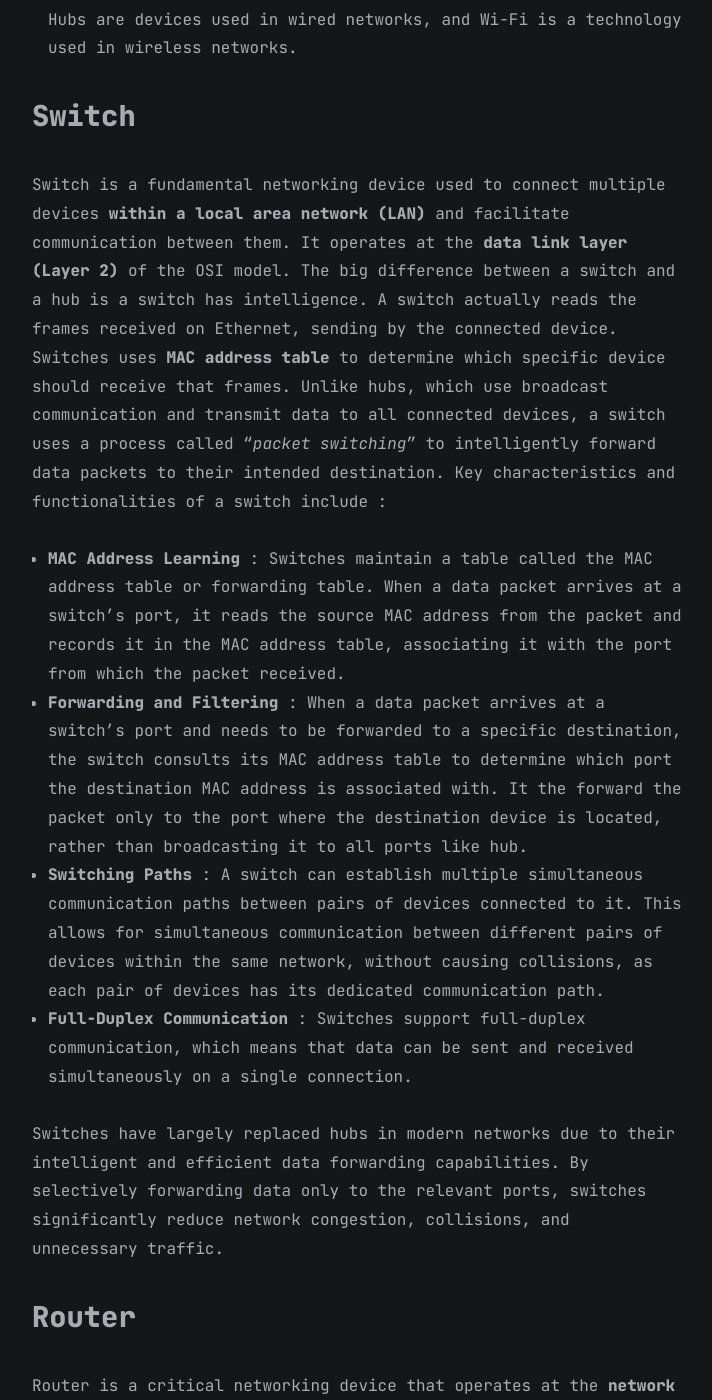
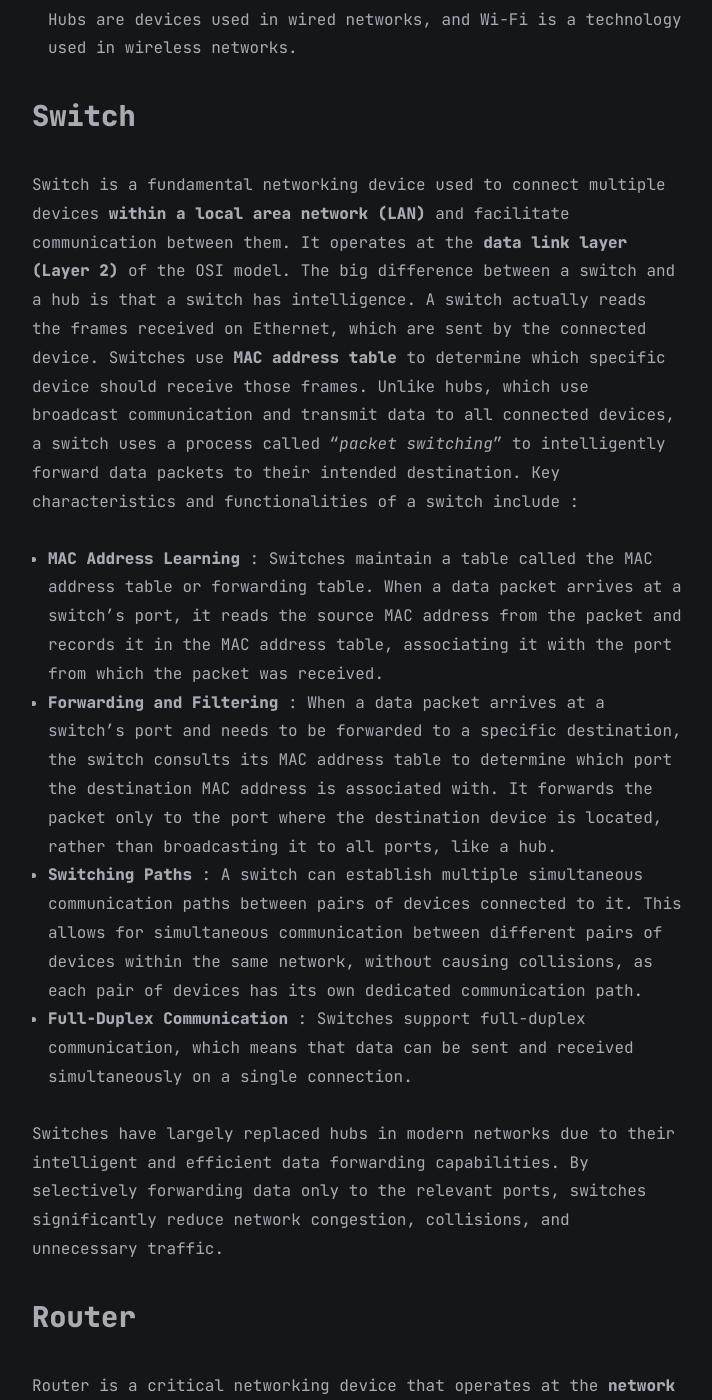
Before and after one commit to faridarif/faridarif.github.io, a Jekyll site: the page built from all_collections/_posts/2023-04-25-Network-Devices.md, in a window 1280 px wide and 1400 px high, scrolled down 2143 px. Shown: the whole window, without its empty margins (283-995 px from the left). Built offline with Jekyll 4.4.1, drawn with Linux system fonts in a browser that asks for light colours; some of the changed text lies outside the part shown.

Commit message:
Update 2023-04-25-Network-Devices.md

```diff
--- a/all_collections/_posts/2023-04-25-Network-Devices.md
+++ b/all_collections/_posts/2023-04-25-Network-Devices.md
@@ -5,13 +5,13 @@ date: 2023-04-25
 categories: ["Networking"]
 ---
 
-**Note: There are several other networking devices and equipment commonly used in various network environments. However, Repeaters, Hubs, Switches, and Routers are the most basic and crucial networking devices used in various network environments. These devices form the building blocks of networking infrastructure, and their proper deployment and configuration are essential for efficient data transmission, secure communication, and reliable network connectivity. This blog post will not explains in detail how these devices work.**
+**Note: There are several other networking devices and equipment commonly used in various network environments. However, Repeaters, Hubs, Switches, and Routers are the most basic and crucial networking devices used in various network environments. These devices form the building blocks of networking infrastructure, and their proper deployment and configuration are essential for efficient data transmission, secure communication, and reliable network connectivity. This blog post will not explain in detail how these devices work.**
 
 ## Repeater
 
-Repeater is a basic networking device used to extend the range of a network by amplifying or regenerating signals. The repeater would repeat the signal from one port to another. The repeater basically didn't understand the actual signal, but it just amplified the signal from one port to another. Its primary function is to receive weak signals, clean them up, and then retransmit them at a higher power level to cover longer distances. Repeater works at the **physical layer (Layer 1)** of the OSI model. **Repeater only helps to extend network reach. It does not increase the overall network bandwidth**. Repeater typically have two ports which is an input port and an output port. **Repeaters** operates in **full-duplex** mode, because they receive and transmit at the same time. **The repeater user** is usually operating in **half-duplex**.
+Repeater is a basic networking device used to extend the range of a network by amplifying or regenerating signals. The repeater would repeat the signal from one port to another. The repeater basically didn't understand the actual signal, but it just amplified the signal from one port to another. Its primary function is to receive weak signals, clean them up, and then retransmit them at a higher power level to cover longer distances. Repeater works at the **physical layer (Layer 1)** of the OSI model. **Repeater only helps to extend network reach. It does not increase the overall network bandwidth**. Repeater typically have two ports, which are an input port and an output port. **Repeaters** operate in **full-duplex** mode, because they receive and transmit at the same time. **The repeater user** is usually operating in **half-duplex**.
 
-- In traditional wired networks, a repeater is used to overcome the limitations of signal attenuation over long distances. As data travels along a network cable, it gradually loses strength due to resistance and other factors, that may lead to data loss and poor network performance.
+- In traditional wired networks, a repeater is used to overcome the limitations of signal attenuation over long distances. As data travels along a network cable, it gradually loses strength due to resistance and other factors that may lead to data loss and poor network performance.
 
 - In modern networking, the functionality of repeaters is often integrated into other devices such as routers and access points.
 
@@ -19,17 +19,17 @@ Repeater is a basic networking device used to extend the range of a network by a
 
 ## Hub
 
-Hub is often referred to as a "*multi-port repeater*" because it shares similarities with a repeater and has multiple ports to connect multiple devices. The primary function of a hub is to receive incoming data packet from one connected device and **broadcast** them or repeating the signal to all other connected devices. This broadcasting approach is often referred to as "*flooding*". Hubs also didn't understand the actual signal. This means that Hubs do not have the intelligence to determine which specific device should receive that data packet or signal. Both repeater and hub works at the **physical layer (Layer 1)** of the OSI model. Hubs operates in **half-duplex** mode. Only one device can send or receive data at a time.
+Hub is often referred to as a "*multi-port repeater*" because it shares similarities with a repeater and has multiple ports to connect multiple devices. The primary function of a hub is to receive incoming data packets from one connected device and **broadcast** them, or repeat the signal to all other connected devices. This broadcasting approach is often referred to as "*flooding*". Hubs also didn't understand the actual signal. This means that Hubs do not have the intelligence to determine which specific device should receive that data packet or signal. Both repeater and hub work at the **physical layer (Layer 1)** of the OSI model. Hubs operates in **half-duplex** mode. Only one device can send or receive data at a time.
 
 - The Wi-Fi network is essentially a "*hub in the air*". While both hubs and Wi-Fi networks use broadcast communication, the main difference lies in the medium and the underlying technologies. Hubs are devices used in wired networks, and Wi-Fi is a technology used in wireless networks.
 
 ## Switch
 
-Switch is a fundamental networking device used to connect multiple devices **within a local area network (LAN)** and facilitate communication between them. It operates at the **data link layer (Layer 2)** of the OSI model. The big difference between a switch and a hub is a switch has intelligence. A switch actually reads the frames received on Ethernet, sending by the connected device. Switches uses **MAC address table** to determine which specific device should receive that frames. Unlike hubs, which use broadcast communication and transmit data to all connected devices, a switch uses a process called "*packet switching*" to intelligently forward data packets to their intended destination. Key characteristics and functionalities of a switch include :
+Switch is a fundamental networking device used to connect multiple devices **within a local area network (LAN)** and facilitate communication between them. It operates at the **data link layer (Layer 2)** of the OSI model. The big difference between a switch and a hub is that a switch has intelligence. A switch actually reads the frames received on Ethernet, which are sent by the connected device. Switches use **MAC address table** to determine which specific device should receive those frames. Unlike hubs, which use broadcast communication and transmit data to all connected devices, a switch uses a process called "*packet switching*" to intelligently forward data packets to their intended destination. Key characteristics and functionalities of a switch include :
 
-- **MAC Address Learning** : Switches maintain a table called the MAC address table or forwarding table. When a data packet arrives at a switch's port, it reads the source MAC address from the packet and records it in the MAC address table, associating it with the port from which the packet received.
-- **Forwarding and Filtering** : When a data packet arrives at a switch's port and needs to be forwarded to a specific destination, the switch consults its MAC address table to determine which port the destination MAC address is associated with. It the forward the packet only to the port where the destination device is located, rather than broadcasting it to all ports like hub.
-- **Switching Paths** : A switch can establish multiple simultaneous communication paths between pairs of devices connected to it. This allows for simultaneous communication between different pairs of devices within the same network, without causing collisions, as each pair of devices has its dedicated communication path.
+- **MAC Address Learning** : Switches maintain a table called the MAC address table or forwarding table. When a data packet arrives at a switch's port, it reads the source MAC address from the packet and records it in the MAC address table, associating it with the port from which the packet was received.
+- **Forwarding and Filtering** : When a data packet arrives at a switch's port and needs to be forwarded to a specific destination, the switch consults its MAC address table to determine which port the destination MAC address is associated with. It forwards the packet only to the port where the destination device is located, rather than broadcasting it to all ports, like a hub.
+- **Switching Paths** : A switch can establish multiple simultaneous communication paths between pairs of devices connected to it. This allows for simultaneous communication between different pairs of devices within the same network, without causing collisions, as each pair of devices has its own dedicated communication path.
 - **Full-Duplex Communication** : Switches support full-duplex communication, which means that data can be sent and received simultaneously on a single connection.
 
 Switches have largely replaced hubs in modern networks due to their intelligent and efficient data forwarding capabilities. By selectively forwarding data only to the relevant ports, switches significantly reduce network congestion, collisions, and unnecessary traffic.
```
Also changed, not shown: other parts of all_collections/_posts/2023-04-25-Network-Devices.md (+1 -1 lines).
